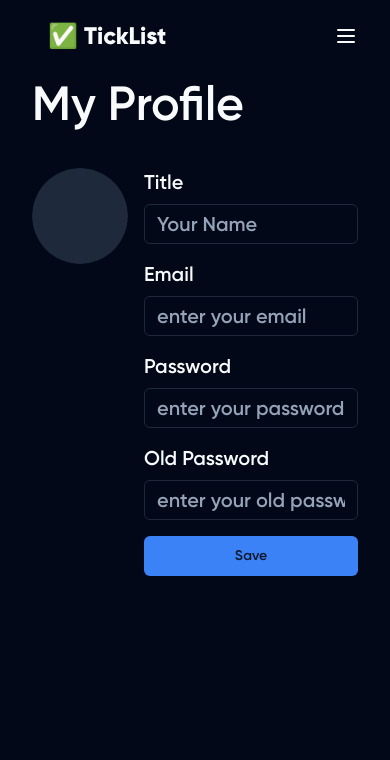
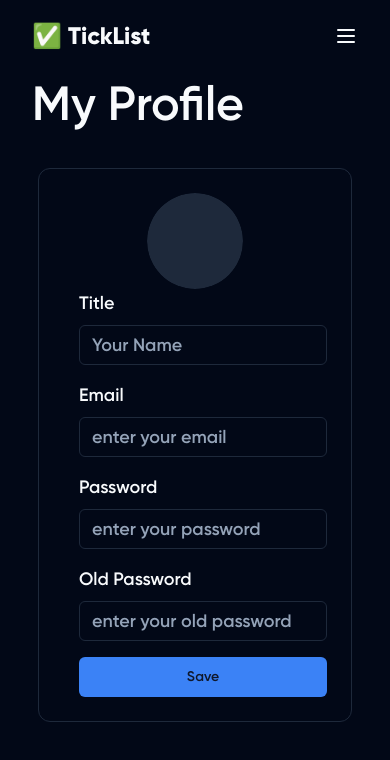
Before and after one commit to jayhawk24/checklist, a Next.js app in the folder frontend/: page /profile in a window 390 px wide. Shown: the top 760 px of the page. Built offline with nearby package versions, Linux system fonts and the light colour scheme; no server answers.

Commit message:
fix(profile): image upload

```diff
--- a/frontend/src/app/auth/login/page.tsx
+++ b/frontend/src/app/auth/login/page.tsx
@@ -1,10 +1,15 @@
 import Login from "@/components/login";
+import { Button } from "@/components/ui/button";
+import Link from "next/link";
 
 export default function LoginPage() {
     return (
-        <>
-            <h1 className="text-5xl mb-20">Login</h1>
+        <div className="border border-secondary p-16 rounded-xl">
+            <h1 className="text-5xl mb-20 text-center">Login</h1>
             <Login />
-        </>
+            <Link href={'/auth/signup'} className="w-full">
+                <Button variant={"secondary"} className="mt-3 w-full">Create an Account</Button>
+            </Link>
+        </div>
     );
 }
--- a/frontend/src/app/auth/signup/page.tsx
+++ b/frontend/src/app/auth/signup/page.tsx
@@ -1,14 +1,19 @@
 import Signup from '@/components/signup'
+import { Button } from '@/components/ui/button'
+import Link from 'next/link'
 import React from 'react'
 
 type Props = {}
 
 const SignupPage = (props: Props) => {
     return (
-        <>
-            <h1 className="text-5xl mb-20">Sign Up</h1>
+        <div className="border border-secondary p-16 rounded-xl">
+            <h1 className="text-5xl mb-20 text-center">Sign Up</h1>
             <Signup />
-        </>
+            <Link href={'/auth/login'} className="w-full">
+                <Button variant={"secondary"} className="mt-4 w-full">Already have an account? Login</Button>
+            </Link>
+        </div>
     )
 }
 
--- a/frontend/src/app/page.tsx
+++ b/frontend/src/app/page.tsx
@@ -44,8 +44,8 @@ export default function Home() {
             </CarouselItem>
           </CarouselContent>
         </Carousel>
-        <div className="flex gap-20 items-center">
-          <p className="text-lg">
+        <div className="flex md:gap-20 items-center flex-col md:flex-row gap-5">
+          <p className="md:text-lg">
             Experience the power of effortless organization and start conquering your to-do list today. Sign up for ticklist and take the first step towards a more organized, productive, and fulfilling life.
           </p>
           <Button className="text-xl font-bold text-primary-foreground ">
--- a/frontend/src/app/profile/page.tsx
+++ b/frontend/src/app/profile/page.tsx
@@ -11,7 +11,9 @@ const ProfilePage = () => {
                 My Profile
             </h1>
             <div className='flex items-center space-x-2 flex-col'>
-                <ProfileForm />
+                <div className="border border-secondary p-6 md:p-16 rounded-xl">
+                    <ProfileForm />
+                </div>
             </div>
         </main>
     )
--- a/frontend/src/components/commons/sidebar.tsx
+++ b/frontend/src/components/commons/sidebar.tsx
@@ -2,12 +2,17 @@
 import { Sheet, SheetContent, SheetTrigger } from "@/components/ui/sheet"
 import { MenuIcon } from "lucide-react"
 import SidebarContent from "./sidebarContent"
+import Link from "next/link"
 
 
 export const MobileDashboardHeader = () => {
     return (
-        <div className="flex px-4">
-            <span className="text-2xl font-extrabold">✅ TickList</span>
+        <div className="flex">
+            <span className="text-2xl font-extrabold">
+                <Link href={'/'}>
+                    ✅ TickList
+                </Link>
+            </span>
         </div>
     )
 }
--- a/frontend/src/components/forms/profileForm.tsx
+++ b/frontend/src/components/forms/profileForm.tsx
@@ -62,7 +62,7 @@ const ProfileForm = () => {
         if (data.image) {
             console.log(data.image)
             const formData = new FormData();
-            formData.append('image', data.image.files?.item[0] as File);
+            formData.append('image', data.image.item(0) as File);
             updateAvatarMutation.mutateAsync(formData)
         }
     }
@@ -70,7 +70,7 @@ const ProfileForm = () => {
     return (
         <Form {...profileForm}>
             <form
-                className="flex w-full space-x-4"
+                className="flex flex-col md:flex-row w-full space-x-4 items-center"
                 onSubmit={profileForm.handleSubmit(handleSubmit)}
             >
                 <Avatar className="w-24 h-24 group">
@@ -103,9 +103,9 @@ const ProfileForm = () => {
                         name="name"
                         render={({ field }) => (
                             <FormItem>
-                                <FormLabel className="text-xl">Title</FormLabel>
+                                <FormLabel className="md:text-xl text-lg">Title</FormLabel>
                                 <FormControl>
-                                    <Input className="text-xl" type="text" placeholder="Your Name" {...field} />
+                                    <Input className="md:text-xl text-lg" type="text" placeholder="Your Name" {...field} />
                                 </FormControl>
                                 <FormMessage />
                             </FormItem>
@@ -116,9 +116,9 @@ const ProfileForm = () => {
                         name="email"
                         render={({ field }) => (
                             <FormItem>
-                                <FormLabel className="text-xl">Email</FormLabel>
+                                <FormLabel className="md:text-xl text-lg">Email</FormLabel>
                                 <FormControl>
-                                    <Input className="text-xl" type="email" placeholder="enter your email" {...field} />
+                                    <Input className="md:text-xl text-lg" type="email" placeholder="enter your email" {...field} />
                                 </FormControl>
                                 <FormMessage />
                             </FormItem>
@@ -129,9 +129,9 @@ const ProfileForm = () => {
                         name="password"
                         render={({ field }) => (
                             <FormItem>
-                                <FormLabel className="text-xl">Password</FormLabel>
+                                <FormLabel className="md:text-xl text-lg">Password</FormLabel>
                                 <FormControl>
-                                    <Input className="text-xl" type="password" placeholder="enter your password" {...field} />
+                                    <Input className="md:text-xl text-lg" type="password" placeholder="enter your password" {...field} />
                                 </FormControl>
                                 <FormMessage />
                             </FormItem>
@@ -142,9 +142,9 @@ const ProfileForm = () => {
                         name="old_password"
                         render={({ field }) => (
                             <FormItem>
-                                <FormLabel className="text-xl">Old Password</FormLabel>
+                                <FormLabel className="md:text-xl text-lg">Old Password</FormLabel>
                                 <FormControl>
-                                    <Input className="text-xl" type="password" placeholder="enter your old password" {...field} />
+                                    <Input className="md:text-xl text-lg" type="password" placeholder="enter your old password" {...field} />
                                 </FormControl>
                                 <FormMessage />
                             </FormItem>
--- a/frontend/src/components/forms/signupForm.tsx
+++ b/frontend/src/components/forms/signupForm.tsx
@@ -87,7 +87,7 @@ const SignupForm = (props: SignupFormProps) => {
                         </FormItem>
                     )}
                 />
-                <Button type="submit" className="text-xl" >Submit</Button>
+                <Button type="submit" className="text-xl w-full" >Submit</Button>
             </form>
         </Form>
     )
```
Also changed, not shown: 1 other file (tests, documents, lock files or other folders).
